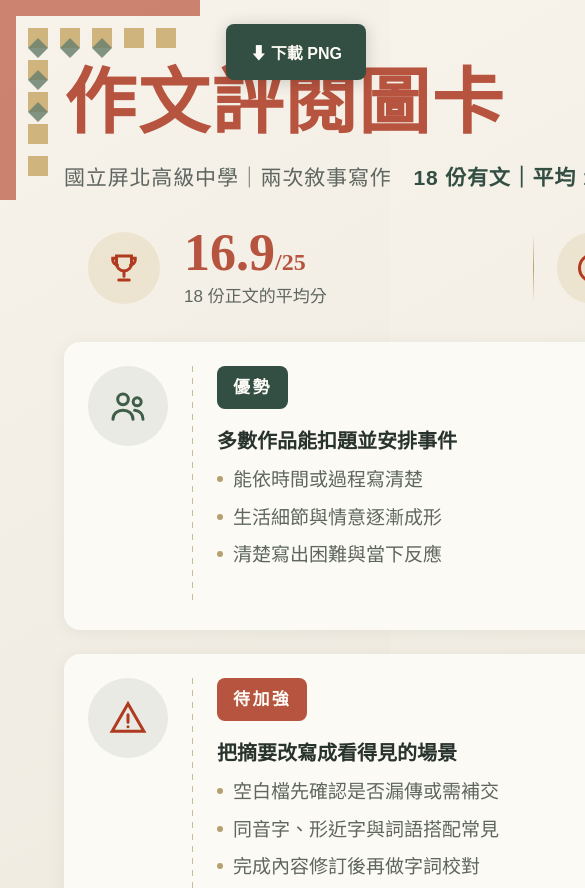
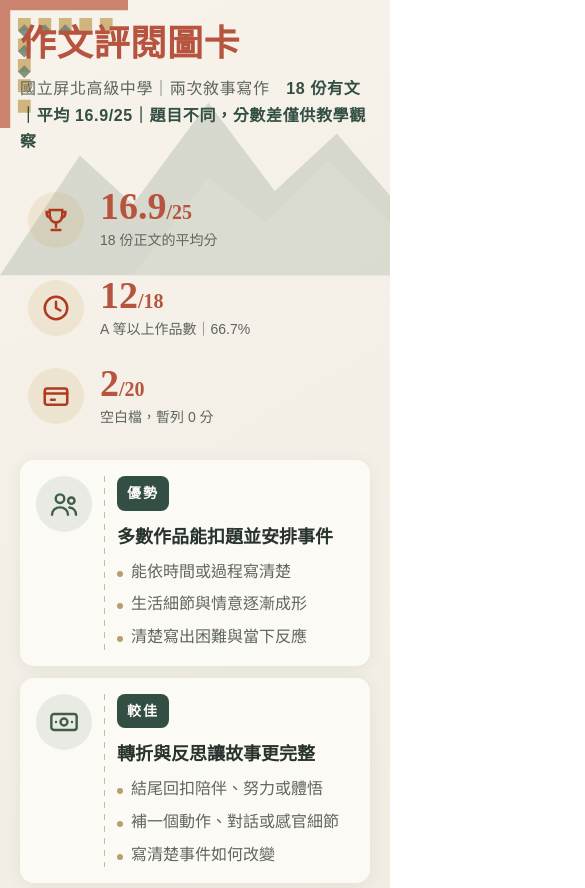
Before and after one commit to iluaou-ops/essay-review-card, a plain HTML site: page index.html in a window 390 px wide. Shown: the top 888 px of the page, 585 px wide, since content can reach past the window. Drawn offline with nearby package versions, Linux system fonts and the light colour scheme.

Commit message:
Make the page responsive on phones

```diff
--- a/index.html
+++ b/index.html
@@ -2,6 +2,7 @@
 <html lang="zh-Hant">
 <head>
 <meta charset="utf-8">
+<meta name="viewport" content="width=device-width, initial-scale=1">
 <title>作文評閱圖卡｜國立屏北高級中學</title>
 <script src="https://cdn.jsdelivr.net/npm/html-to-image@1.11.11/dist/html-to-image.min.js"></script>
 <style>
@@ -96,6 +97,54 @@ h1{ font-family:"Songti SC","Songti TC","Hiragino Mincho ProN",serif; font-weigh
   background:var(--green); color:#fdfbf6; border:0; border-radius:var(--s5);
   padding:var(--s4) var(--s3); font-size:16px; font-weight:700;
   font-family:inherit; cursor:pointer; box-shadow:0 2px 16px rgba(0,0,0,.18); }
+
+/* 手機版：將固定畫布改為單欄閱讀，桌面版仍保留原尺寸。 */
+@media (max-width: 720px){
+  :root{
+    --s1:24px; --s2:24px; --s3:16px; --s4:12px; --s5:8px;
+    --gap:12px; --radius:14px;
+  }
+  body{
+    width:100%; height:auto; min-height:100vh;
+    overflow-x:hidden; overflow-y:auto;
+  }
+  .mtn{ width:100%; height:320px; }
+  .mtn-b{ width:100%; height:180px; }
+  .weave-tl{ width:128px; height:128px; }
+  .weave-br{ width:150px; height:150px; }
+  .weave-tr{ display:none; }
+  .wrap{ height:auto; min-height:100vh; padding:var(--s1) 20px 20px; }
+  h1{ font-size:clamp(36px, 9vw, 52px); }
+  .sub{ font-size:16px; line-height:1.65; }
+  .stats{ grid-template-columns:1fr; gap:8px; margin-top:24px; }
+  .stat{ padding:8px; gap:16px; }
+  .stat + .stat::before{ display:none; }
+  .stat .ico{ width:56px; height:56px; }
+  .stat .ico svg{ width:30px; height:30px; }
+  .stat .n{ font-size:38px; }
+  .stat .n small{ font-size:20px; }
+  .stat .cap{ font-size:14px; }
+  .cards{ grid-template-columns:1fr; gap:12px; margin-top:24px; flex:none; }
+  .card{ grid-template-columns:56px 1px minmax(0,1fr); gap:12px; padding:16px; }
+  .card .badge-ico{ width:56px; height:56px; }
+  .card .badge-ico svg{ width:32px; height:32px; }
+  .tag{ font-size:14px; padding:6px 10px; }
+  .card h3{ font-size:18px; margin-top:12px; }
+  .card li{ font-size:16px; padding-left:14px; }
+  .flow{ gap:6px; margin-top:16px; }
+  .flow span{ font-size:14px; padding:6px 10px; }
+  .foot{ flex-direction:column; align-items:flex-start; gap:6px;
+    margin-top:20px; font-size:13px; padding-right:0; }
+  .ui-only{ position:static; display:block; width:max-content;
+    margin:16px 20px 24px auto; padding:10px 14px; font-size:14px; }
+}
+@media (max-width: 380px){
+  .wrap{ padding-left:16px; padding-right:16px; }
+  .card{ grid-template-columns:48px 1px minmax(0,1fr); gap:10px; padding:14px; }
+  .card .badge-ico{ width:48px; height:48px; }
+  .card .badge-ico svg{ width:28px; height:28px; }
+  .card li{ font-size:15px; }
+}
 </style>
 </head>
 <body>
```
